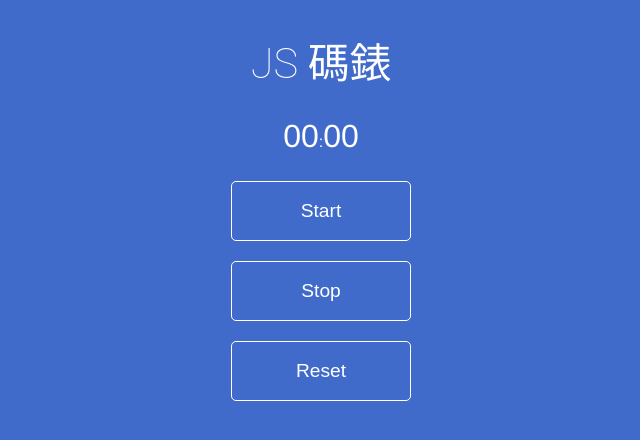
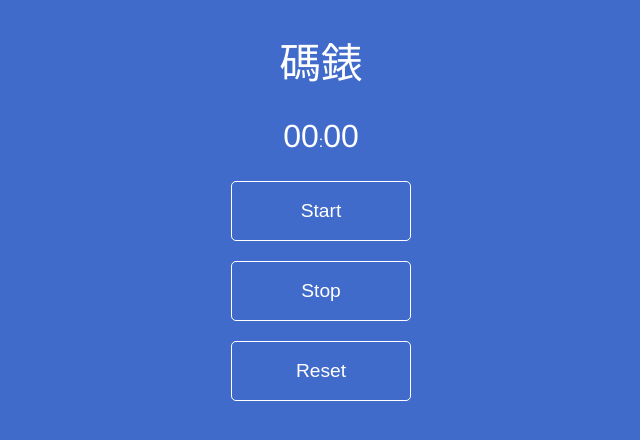
Before and after one commit to iamhenryhuang/web_practice, a plain HTML site: page stopwatch/index.html in a window 1280 px wide. Shown: the whole page, without its empty margins (319-959 px from the left). Drawn offline with Linux system fonts and the light colour scheme.

Commit message:
Update index.html

```diff
--- a/stopwatch/index.html
+++ b/stopwatch/index.html
@@ -9,7 +9,7 @@
   </head>
   <body>
     <div class="wrapper">
-      <h1>JS 碼錶</h1>
+      <h1>碼錶</h1>
       <p><span id="seconds">00</span>:<span id="m_seconds">00</span></p>
       <button id="button-start">Start</button><br>
       <button id="button-stop">Stop</button><br>
```
